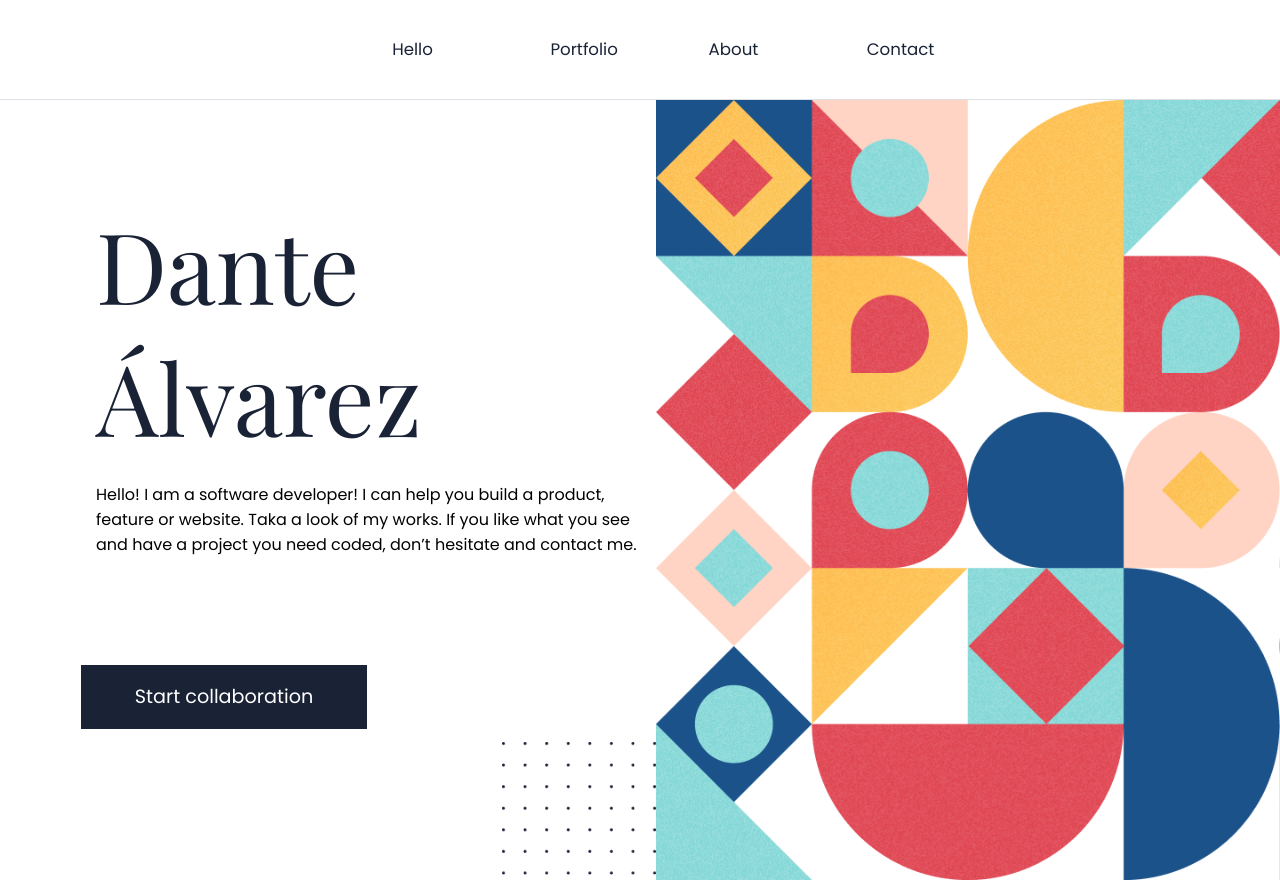
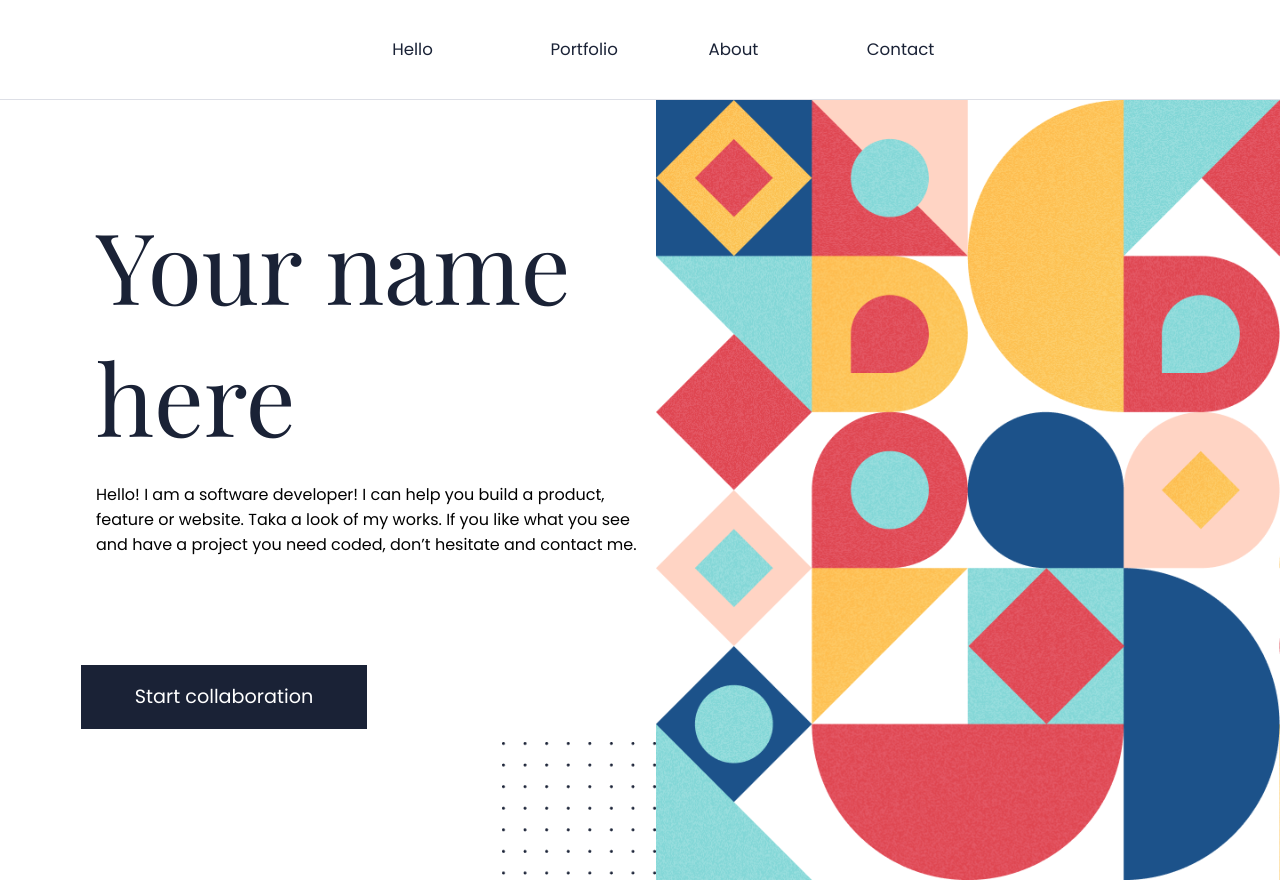
Before and after one commit to danalvrz/Portfolio, a website: page index.html in a window 1280 px wide. Shown: the top 880 px of the page. Drawn offline with nearby package versions, Linux system fonts and the light colour scheme.

Commit message:
Update index.html

```diff
--- a/index.html
+++ b/index.html
@@ -94,7 +94,7 @@
       />
     </div>
     <section class="parragraph">
-      <h1 id="dante">Dante <br />Álvarez</h1>
+      <h1 id="dante">Your name<br />here</h1>
       <p class="hello">
         Hello! I am a software developer! I can help you build a product,
         feature or website. Taka a look of my works. If you like what you see
```
